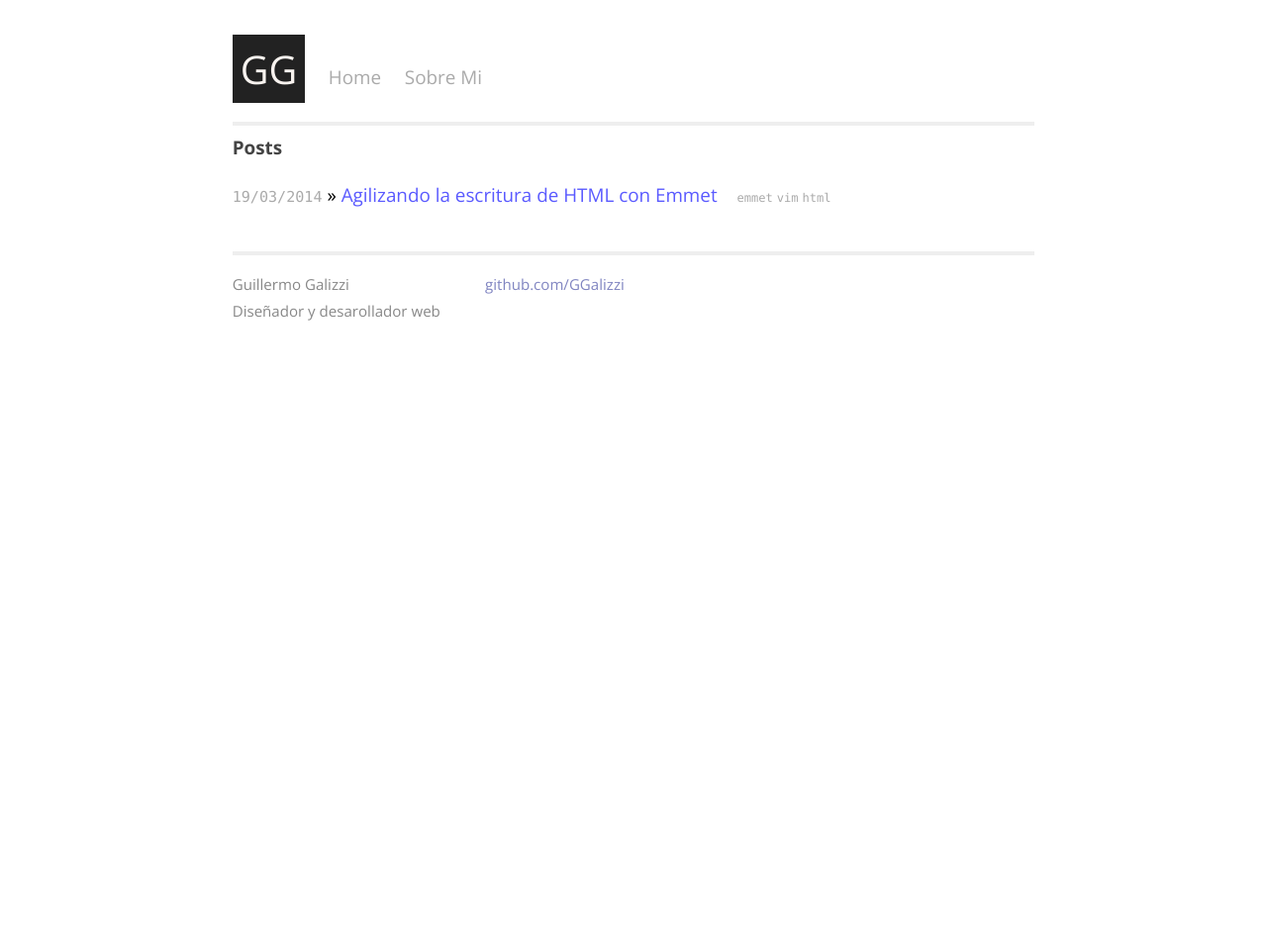
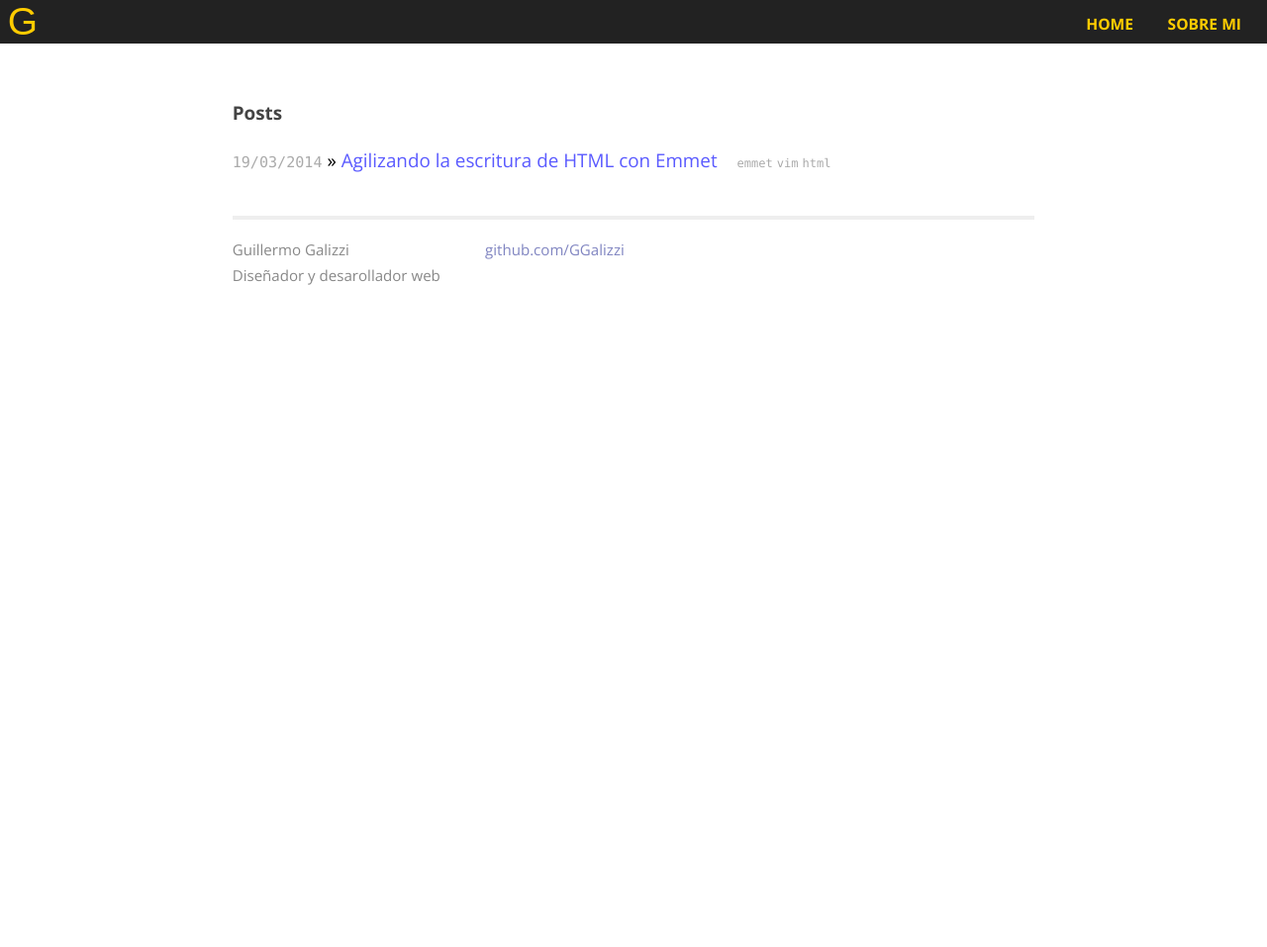
Before and after one commit to GGalizzi/ggalizzi.github.io_old, a Jekyll site: the page built from index.html, in a window 1280 px wide. Shown: the whole page at 99% size. Built offline with Jekyll 4.4.1, drawn with Linux system fonts in a browser that asks for light colours; some web fonts are replaced; Markdown is read by kramdown in place of the engine named in the settings; after the commit the page ends 900 px from its top, so only the background shows below that.

Commit message:
Header styling, and more typography, anchor colors and prettier post links

```diff
--- a/_config.yml
+++ b/_config.yml
@@ -2,3 +2,4 @@ name: GGalizzi Blog
 markdown: redcarpet
 pygments: true
 url: http://ggalizzi.com
+permalink: /:title
--- a/_layouts/default.html
+++ b/_layouts/default.html
@@ -12,7 +12,6 @@
 
     <!-- Custom CSS -->
     <link rel="stylesheet" href="/css/main.css">
-    <link href='http://fonts.googleapis.com/css?family=Open+Sans:400,700' rel='stylesheet' type='text/css'>
 
 
     {% include analytics.html %}
@@ -20,12 +19,15 @@
   </head>
   <body>
 
+    <div class="header">
+      <h1 class="logo"><a href="/">G</a></h1>
+      <ul class="nav">
+        <li><a class="extra" href="/">Home</a></li>
+        <li><a class="extra" href="/about/">Sobre Mi</a></li>
+      </ul>
+    </div>
+
     <div class="site">
-      <div class="header">
-        <h1 class="logo"><a href="/">GG</a></h1>
-        <a class="extra" href="/">Home</a>
-        <a class="extra" href="/about/">Sobre Mi</a>
-      </div>
 
       {{ content }}
 
--- a/css/main.css
+++ b/css/main.css
@@ -4,6 +4,7 @@
 /*
 /*****************************************************************************/
 
+@import url(http://fonts.googleapis.com/css?family=Clicker+Script|Open+Sans:400,700,300);
 /* Base elements style && Global Reset */
 * {
   margin: 0;
@@ -39,10 +40,11 @@ p {
 a {
   color: #5A5AFF;
   text-decoration: none;
+  font-weight: 300;
   transition: all 0.5s ease;
 }
 
-a:hover   { color: #555; }
+a:hover   { color: #222; }
 a:visited { color: #A4A; }
 
 /*****************************************************************************/
@@ -113,11 +115,15 @@ a:visited { color: #A4A; }
   }
 }
 
+.header {
+  background-color: #222;
+  margin-bottom: 0.5em;
+}
 
-
-.header {
-  border-bottom: 4px solid #eee;
-  margin-bottom: 0.5em;
+.header:after {
+  content: " ";
+  display: table;
+  clear: both;
 }
 
 .header a {
@@ -125,29 +131,40 @@ a:visited { color: #A4A; }
   text-decoration: none;
 }
 
-.header:hover .extra {
-  color: #222;
+.header:hover .extra, .header:hover .logo a {
+  color: #fc0;
 }
 
 .logo {
-  display: inline-block;
-  font-size: 210%;
+  font-family: 'Clicker Script', sans-serif;
+  font-size: 3em;
+  float: left;
+  margin-bottom: 0;
 }
 
 .logo a {
   color: #F8F3EF;
-  background-color: #222;
   padding: .2em;
 }
 
 .logo a:hover {
-  background-color: #FFF;
-  color: #AAA;
+  color: #fc0;
+}
+
+.nav {
+  float:right;
+  padding-top: 1em;
+  padding-right: 2em;
+}
+
+.nav li {
+  display: inline-block;
 }
 
 .title {
   font-color: #444;
   font-size: 220%;
+  font-weight: 300;
   text-align: center;
   line-height: 1.4em;
   text-transform: uppercase;
@@ -164,13 +181,15 @@ a:visited { color: #A4A; }
 }
 
 .header a.extra {
-  color: #aaa;
-  margin-left: 1em;
-  font-size: 100%;
+  color: #F8F3EF;
+  margin-left: 2em;
+  font-size: 1.2em;
+  font-weight: bold;
+  text-transform: uppercase;
 }
 
 .header a.extra:hover {
-  color: #000;
+  color: #fc0;
 }
 
 .meta {
@@ -221,6 +240,7 @@ a:visited { color: #A4A; }
 
 .post > p:first-of-type {
   font-size: 1.25em;
+  font-weight: 300;
   line-height: 1.35em;
 }
 
```
